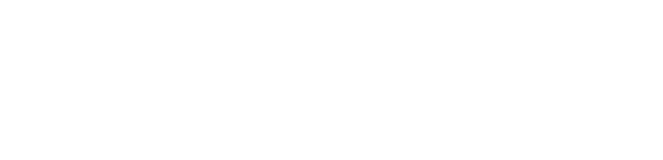
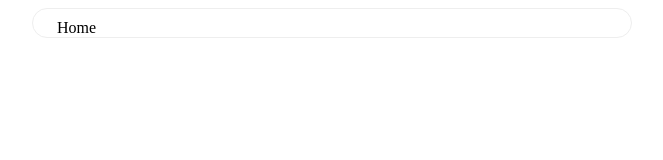
Before and after one commit to osama-maree/fullstack-todo-task, a React (Create React App) app in the folder client-side/: page / in a window 1280 px wide. Shown: the top 160 px of the page, without its empty margins (308-971 px from the left). Built offline with nearby package versions, Linux system fonts and the light colour scheme.

Commit message:
AddA WworkingMethod

```diff
--- a/client-side/src/App.js
+++ b/client-side/src/App.js
@@ -1,9 +1,17 @@
-
+import { Container } from "@mui/material";
+import Home from "./pages/Home.jsx";
 function App() {
   return (
-    <div className="App">
-
-    </div>
+    <Container
+      maxWidth="sm"
+      sx={{
+        border: "1px solid #eee",
+        borderRadius: "15px",
+        paddingTop: "10px",
+      }}
+    >
+      <Home />
+    </Container>
   );
 }
 
--- /dev/null
+++ b/client-side/src/pages/Home.jsx
@@ -0,0 +1,9 @@
+import React from 'react'
+
+const Home = () => {
+  return (
+    <div>Home</div>
+  )
+}
+
+export default Home
```
